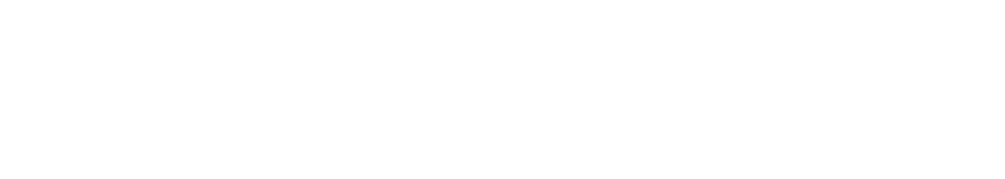
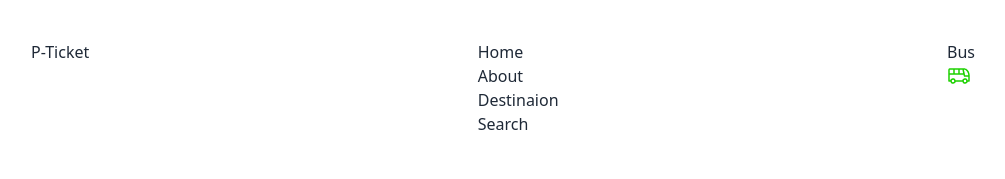
Before and after one commit to Rashed-09/bus-teketing-assignment, a plain HTML site: page index.html in a window 1280 px wide. Shown: the whole page, without its empty margins (137-1142 px from the left). Drawn offline with nearby package versions, Linux system fonts and the light colour scheme.

Commit message:
just setup and some work

```diff
--- a/index.html
+++ b/index.html
@@ -1,11 +1,30 @@
 <!DOCTYPE html>
 <html lang="en">
 <head>
-                    <meta charset="UTF-8">
-                    <meta name="viewport" content="width=device-width, initial-scale=1.0">
-                    <title>Bus teketing assignment</title>
+     <meta charset="UTF-8">
+     <meta name="viewport" content="width=device-width, initial-scale=1.0">
+     <title>Bus teketing assignment</title>
+     <!-- daisyUI link  -->
+     <link href="https://cdn.jsdelivr.net/npm/daisyui@4.7.2/dist/full.min.css" rel="stylesheet" type="text/css" />
+     <script src="https://cdn.tailwindcss.com"></script>
 </head>
-<body>
+<body class="">
+     <!-- navbar section  -->
+     <section class="w-4/5 mx-auto">
+          <nav class="flex  justify-between p-10">
+               <div><h1>P-Ticket</h1></div>
 
+               <div>
+                    <ul>
+                         <li>Home</li>
+                         <li>About</li>
+                         <li>Destinaion</li>
+                         <li>Search</li>
+                    </ul>
+               </div>
+
+               <div>Bus <img src="images/bus-icon.png" alt=""></div>
+          </nav>
+     </section>
 </body>
 </html>
--- /dev/null
+++ b/tailwind.config.js
@@ -0,0 +1,8 @@
+/** @type {import('tailwindcss').Config} */
+module.exports = {
+                    content: ["./src/**/*.{html,js}"],
+                    theme: {
+                      extend: {},
+                    },
+                    plugins: [],
+                  }
```
Also changed, not shown: images/banner.png (added), images/bus-icon.png (added), images/bus-logo.png (added), images/cupon-devider.png (added), images/fare.png (added), images/info-devider.png (added), images/people.png (added), images/playstore.png (added), images/seat-gray.png (added), images/seat-green-filled.png (added), images/seat-green.png (added), images/stoppage.png (added), images/success.png (added), images/ticket-cupon.png (added), 2 more files.
